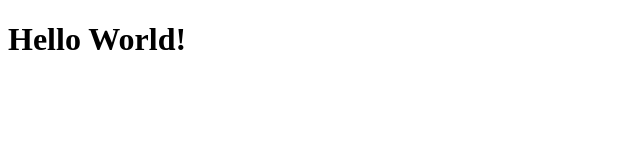
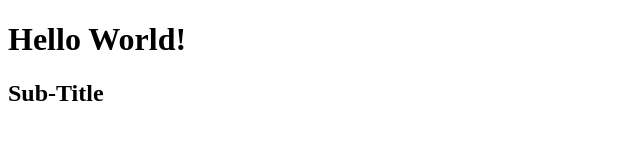
Before and after one commit to momeegi/github_test, a plain HTML site: page index.html in a window 1280 px wide. Shown: the whole page, without its empty margins (0-640 px from the left). Drawn offline with Linux system fonts and the light colour scheme.

Commit message:
[update] subtitle 추가

```diff
--- a/index.html
+++ b/index.html
@@ -8,5 +8,6 @@
 </head>
 <body>
   <h1>Hello World!</h1>
+  <h2>Sub-Title</h2>
 </body>
 </html>
```
